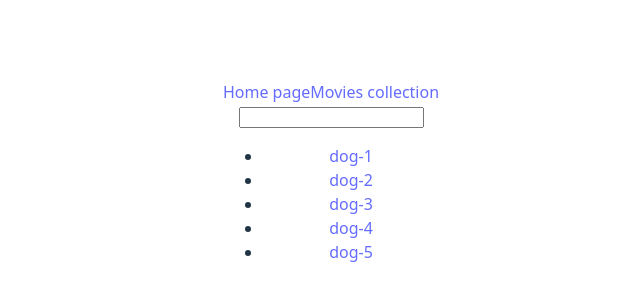
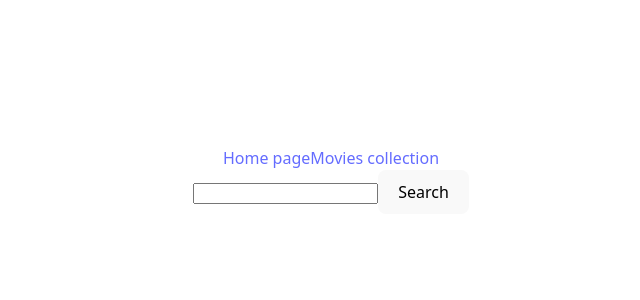
Before and after one commit to Anzhelika-Light/movies_react, a React (Vite) app: page /movies in a window 1280 px wide. Shown: the part 220-520 px from the top of the page, without its empty margins (309-949 px from the left). Built offline with nearby package versions, Linux system fonts and the light colour scheme.

Commit message:
Movies and MovieDetails are modified

```diff
--- a/src/components/MoviesList.jsx
+++ b/src/components/MoviesList.jsx
@@ -3,7 +3,7 @@ import { Link } from "react-router-dom";
 const MoviesList = ({ items }) => {
   const elements = items.map(({ id, title }) => (
     <li key={id}>
-      <Link to={`movies/${id}`}>{title}</Link>
+      <Link to={`${id}`}>{title}</Link>
     </li>
   ));
 
--- a/src/pages/MovieDetails.jsx
+++ b/src/pages/MovieDetails.jsx
@@ -13,11 +13,10 @@ const MovieDetails = () => {
   useEffect(() => {
     const fetchMovieDetails = async () => {
       try {
-        console.log("Wow!");
         setLoading(true);
         const data = await getMovieDetails(movieId);
-        console.log("MovieDetails: ", data);
-        setItems((prevItems) => [...prevItems, ...data.results]);
+        console.log("movie details:", data);
+        setItems((prevItems) => [...prevItems, ...data]);
       } catch (error) {
         setError(error);
       } finally {
--- a/src/pages/Movies.jsx
+++ b/src/pages/Movies.jsx
@@ -5,75 +5,75 @@ import { searchMovies } from "../services/movies-api";
 import { Link, useSearchParams } from "react-router-dom";
 
 const Movies = () => {
+  // const [searchParams, setSearchParams] = useSearchParams();
+  // const movieId = searchParams.get("movieId");
+
+  const [search, setSearch] = useState("");
   const [items, setItems] = useState([]);
-  const [searchParams, setSearchParams] = useSearchParams();
-  const movieId = searchParams.get("movieId");
-  // console.log(movieId);
-  // const [search, setSearch] = useState("");
-  // const [items, setItems] = useState([]);
-  // const [loading, setLoading] = useState(false);
-  // const [error, setError] = useState(null);
-  // const [page, setPage] = useState(1);
+  const [loading, setLoading] = useState(false);
+  const [error, setError] = useState(null);
+  const [page, setPage] = useState(1);
 
-  // useEffect(() => {
-  //   const fetchMovies = async () => {
-  //     try {
-  //       setLoading(true);
-  //       const data = await searchMovies(search, page);
-  //       setItems((prevItems) => [...prevItems, ...data.results]);
-  //     } catch (error) {
-  //       setError(error);
-  //     } finally {
-  //       setLoading(false);
-  //     }
-  //   };
-  //   if (search) {
-  //     fetchMovies();
-  //   }
-  // }, [page, search]);
+  useEffect(() => {
+    const fetchMovies = async () => {
+      try {
+        setLoading(true);
+        const data = await searchMovies(search, page);
+        console.log(data);
+        setItems((prevItems) => [...prevItems, ...data.results]);
+      } catch (error) {
+        setError(error);
+      } finally {
+        setLoading(false);
+      }
+    };
+    if (search) {
+      fetchMovies();
+    }
+  }, [page, search]);
 
-  // const onSearch = (search) => {
-  //   setSearch(search);
-  //   setPage(1);
-  //   setItems([]);
-  // };
+  const onSearch = (search) => {
+    setSearch(search);
+    setPage(1);
+    setItems([]);
+  };
 
-  // const loadMore = () => {
-  //   setPage((page) => page + 1);
-  // };
+  const loadMore = () => {
+    setPage((page) => page + 1);
+  };
 
-  // const isMovies = Boolean(items.length);
+  const isMovies = Boolean(items.length);
 
-  const visibleMovies = items.filter((item) => item.includes(movieId));
+  // const visibleMovies = items.filter((item) => item.includes(movieId));
 
   return (
+    // <div>
+    //   <input
+    //     type="text"
+    //     value={movieId}
+    //     onChange={(e) => setSearchParams({ movieId: e.target.value })}
+    //   />
+    //   {/* <button onClick={() => setSearchParams({ c: "kuku" })}>Search</button> */}
+    //   <ul>
+    //     {["dog-1", "dog-2", "dog-3", "dog-4", "dog-5"].map((dog) => (
+    //       <li key={dog}>
+    //         <Link to={`${dog}`}>{dog}</Link>
+    //       </li>
+    //     ))}
+    //   </ul>
+    // </div>
     <div>
-      <input
-        type="text"
-        value={movieId}
-        onChange={(e) => setSearchParams({ movieId: e.target.value })}
-      />
-      {/* <button onClick={() => setSearchParams({ c: "kuku" })}>Search</button> */}
-      <ul>
-        {["dog-1", "dog-2", "dog-3", "dog-4", "dog-5"].map((dog) => (
-          <li key={dog}>
-            <Link to={`${dog}`}>{dog}</Link>
-          </li>
-        ))}
-      </ul>
+      <MovieSearchForm onSubmit={onSearch} />
+      {isMovies && <MoviesList items={items} />}
+
+      {loading && <p>...loading</p>}
+      {error && <p>Oops! Something went wrong. Try again later, please.</p>}
+      {isMovies && (
+        <button type="button" onClick={loadMore}>
+          Load more
+        </button>
+      )}
     </div>
-    // <div>
-    //   <MovieSearchForm onSubmit={onSearch} />
-    //   {isMovies && <MoviesList items={items} />}
-
-    //   {loading && <p>...loading</p>}
-    //   {error && <p>Oops! Something went wrong. Try again later, please.</p>}
-    //   {isMovies && (
-    //     <button type="button" onClick={loadMore}>
-    //       Load more
-    //     </button>
-    //   )}
-    // </div>
   );
 };
 
```
